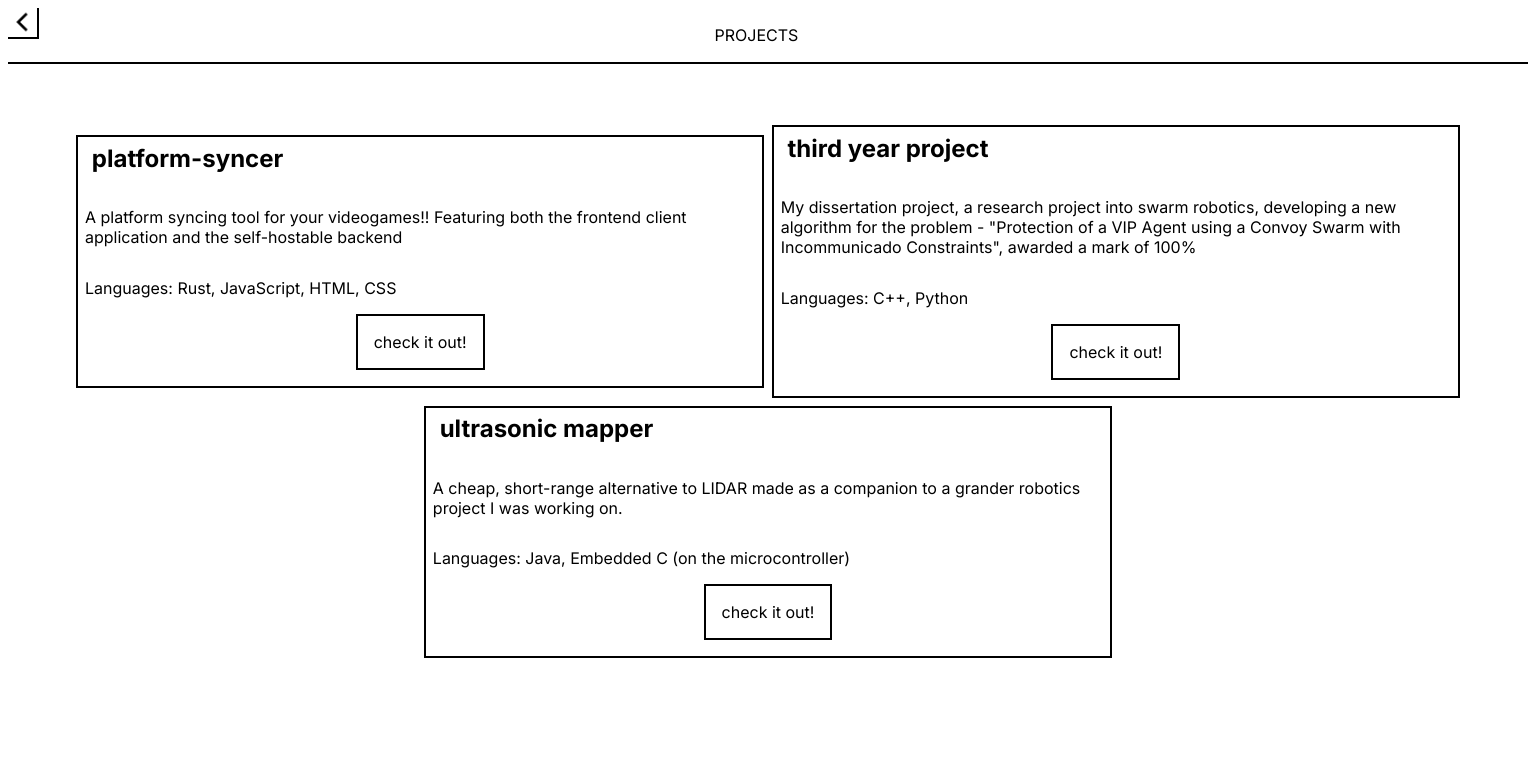
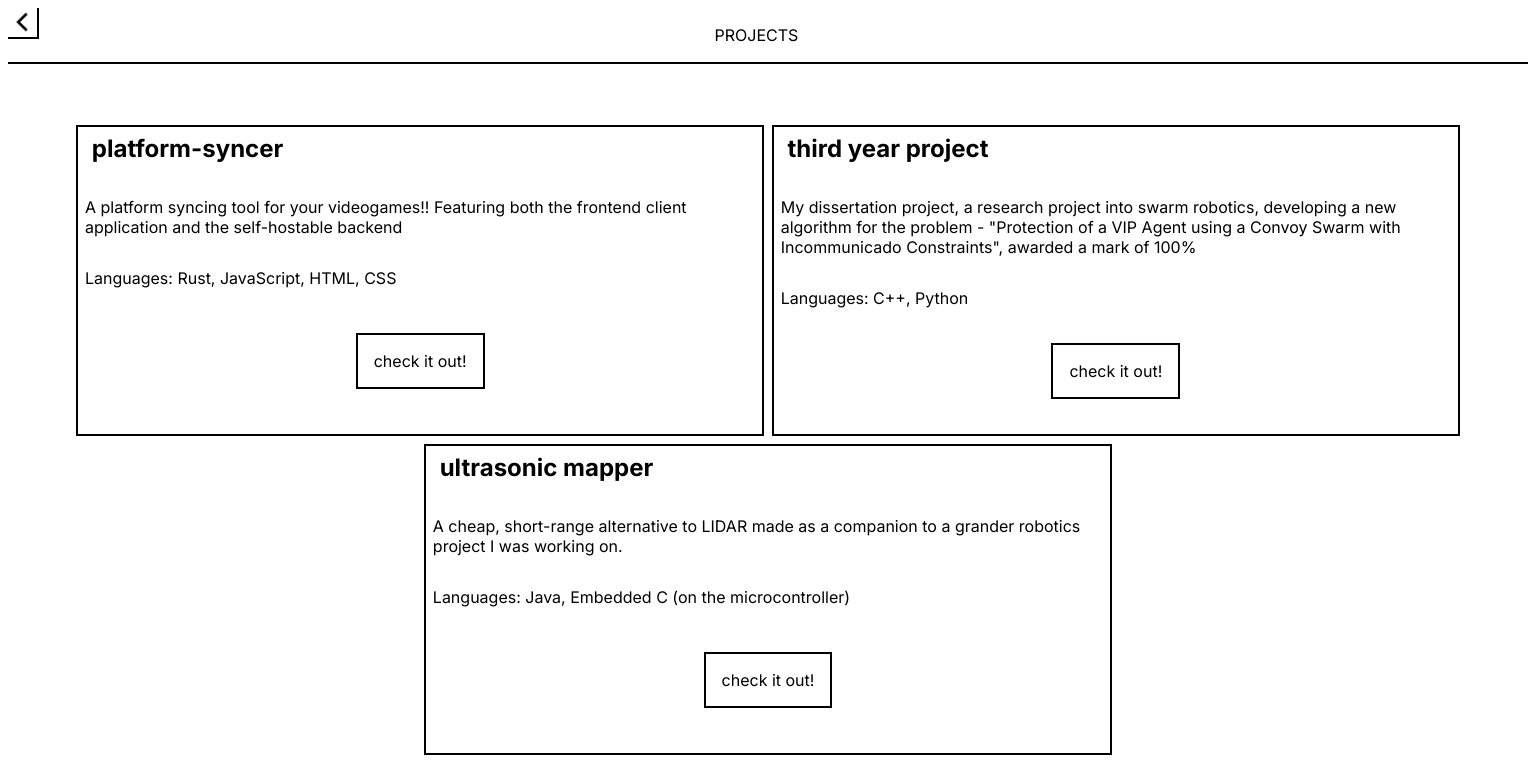
Before and after one commit to DenverW03/DenverW03.github.io, a Next.js app: page /projects in a window 1536 px wide. Shown: the top 784 px of the page. Built offline with nearby package versions, Linux system fonts and the light colour scheme.

Commit message:
scaling for all sizes now

```diff
--- a/src/components/project-card/project-card.module.css
+++ b/src/components/project-card/project-card.module.css
@@ -53,9 +53,19 @@
 @media (min-width: 1024px) {
 	.card {
 		width: 45%;
+		min-height: 30vw;
+		height: fit-content;
+	}
+}
+
+@media (min-width: 1200px) {
+	.card {
+		min-height: 25vw;
 	}
 }
 
 @media (min-width: 1440px) {
-
+	.card {
+		min-height: 20vw;
+	}
 }
```
